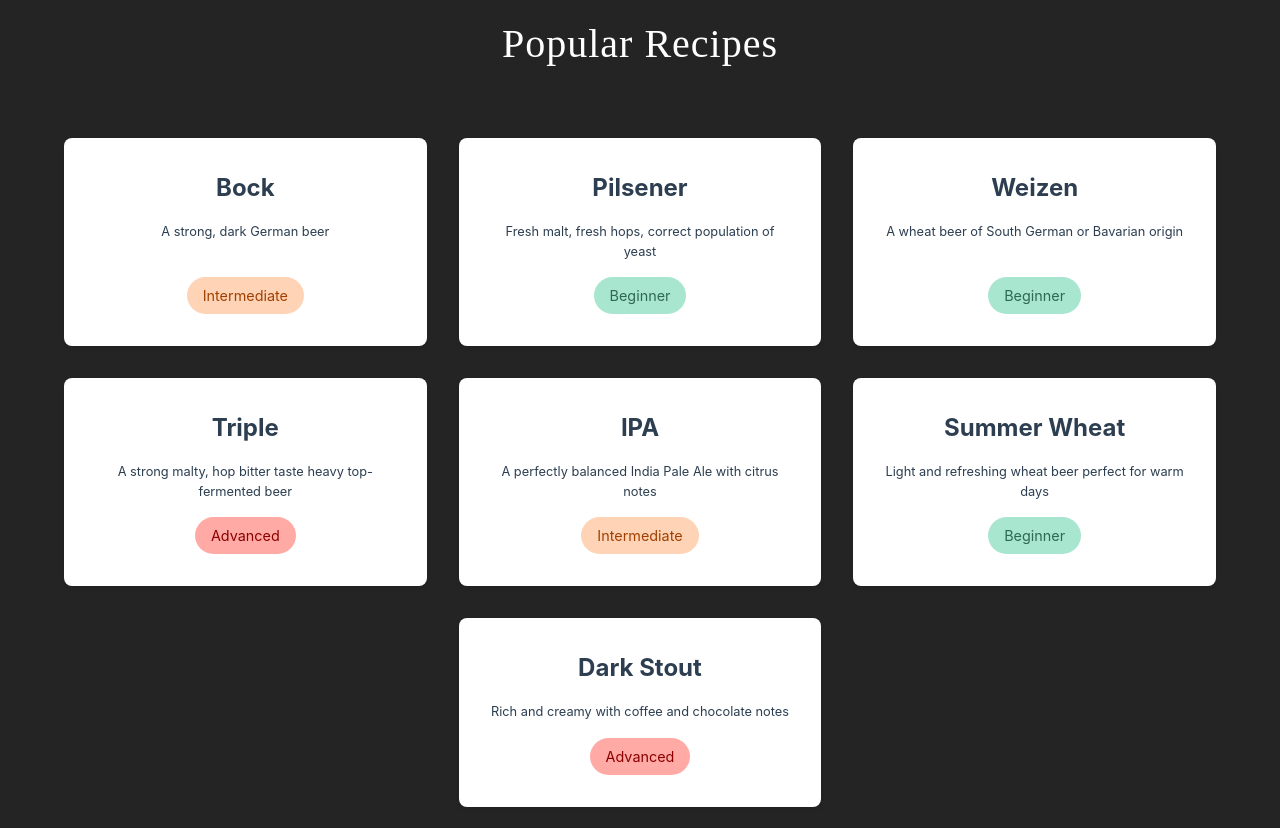
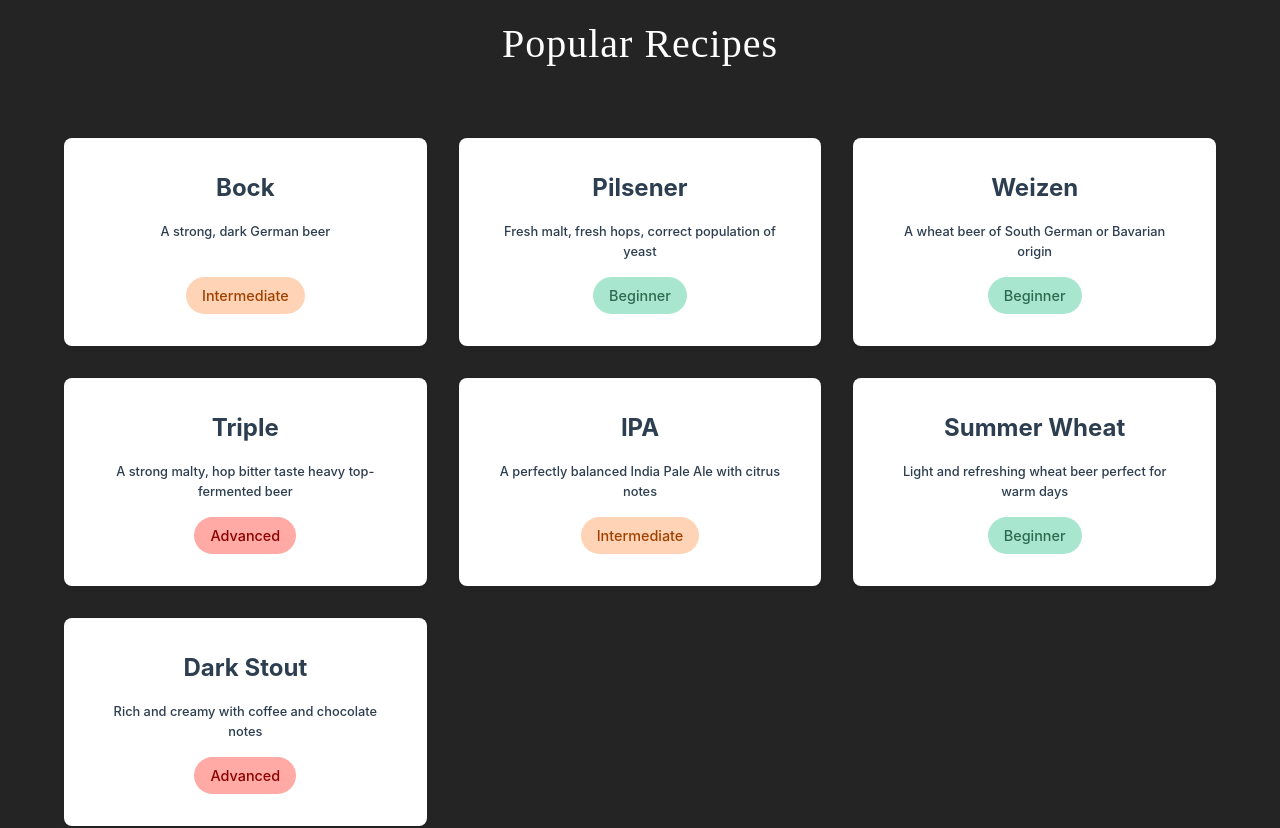
Before and after one commit to PeterKock/brewhub-frontend, a React (Vite) app: page / in a window 1280 px wide. Shown: the part 560-1388 px from the top of the page. Built offline with nearby package versions, Linux system fonts and the light colour scheme; a web font is replaced by a local one.

Commit message:
fixed homepage bug where adding another card will mess up the css styling. added a clickable recipe card feature to the homepage

```diff
--- a/src/pages/public/homepage.jsx
+++ b/src/pages/public/homepage.jsx
@@ -1,4 +1,5 @@
 import { FeatureCard, RecipeCard, CardGrid } from '../../components/cards';
+import { Link } from 'react-router-dom';
 
 const HomePage = () => {
     const features = [
@@ -57,7 +58,7 @@ const HomePage = () => {
             title: 'Dark Stout',
             description: 'Rich and creamy with coffee and chocolate notes',
             difficulty: 'Advanced'
-        }
+        },
     ];
 
     return (
@@ -75,15 +76,21 @@ const HomePage = () => {
             </section>
 
             <section className="latest-recipes">
-                <h2 className="section-title">Popular Recipes </h2>
-                <CardGrid>
+                <h2 className="section-title">Popular Recipes</h2>
+                <div className="base-grid">
                     {recipes.map((recipe, index) => (
-                        <RecipeCard
+                        <Link
                             key={index}
-                            {...recipe}
-                        />
+                            to={`/user/recipes`}
+                            className="recipe-card-container"
+                            state={{ searchTerm: recipe.title }}
+                        >
+                            <RecipeCard
+                                {...recipe}
+                            />
+                        </Link>
                     ))}
-                </CardGrid>
+                </div>
             </section>
         </main>
     );
--- a/src/styles/styles.css
+++ b/src/styles/styles.css
@@ -112,6 +112,30 @@ a:hover {
 }
 
 /* --------------- 3.1 Reusable ----------------------- */
+
+.base-grid {
+  display: grid;
+  grid-template-columns: repeat(3, minmax(0, 1fr));
+  gap: var(--spacing-lg);
+  max-width: var(--max-width-value);
+  margin: 0 auto;
+  padding: 0 var(--spacing-lg);
+}
+
+/* Only apply centering when there are 6 or less items */
+.base-grid:not(:has(*:nth-child(7))) > *:last-child:nth-child(3n - 2) {
+  grid-column: 2;
+}
+
+.base-grid:not(:has(*:nth-child(7))) > *:last-child:nth-child(3n - 1) {
+  grid-column: 1 / 3;
+  margin-right: calc(-1 * (100% + var(--spacing-lg)) / 3);
+  margin-left: calc((100% + var(--spacing-lg)) / 6);
+}
+
+.base-grid::after {
+  display: none;
+}
 
 /* --------------- 3.2 Other --------------------------- */
 
@@ -277,29 +301,6 @@ a:hover {
   letter-spacing: 1px;
   font-weight: 500;
   position: relative;
-}
-
-.base-grid {
-  display: grid;
-  grid-template-columns: repeat(3, minmax(0, 1fr));
-  gap: var(--spacing-lg);
-  max-width: var(--max-width-value);
-  margin: 0 auto;
-  padding: 0 var(--spacing-lg);
-}
-
-.base-grid::after {
-  display: none;
-}
-
-.base-grid > *:last-child:nth-child(3n - 2) {
-  grid-column: 2;
-}
-
-.base-grid > *:last-child:nth-child(3n - 1) {
-  grid-column: 1 / 3;
-  margin-right: calc(-1 * (100% + var(--spacing-lg)) / 3);
-  margin-left: calc((100% + var(--spacing-lg)) / 6);
 }
 
 .base-card {
```
